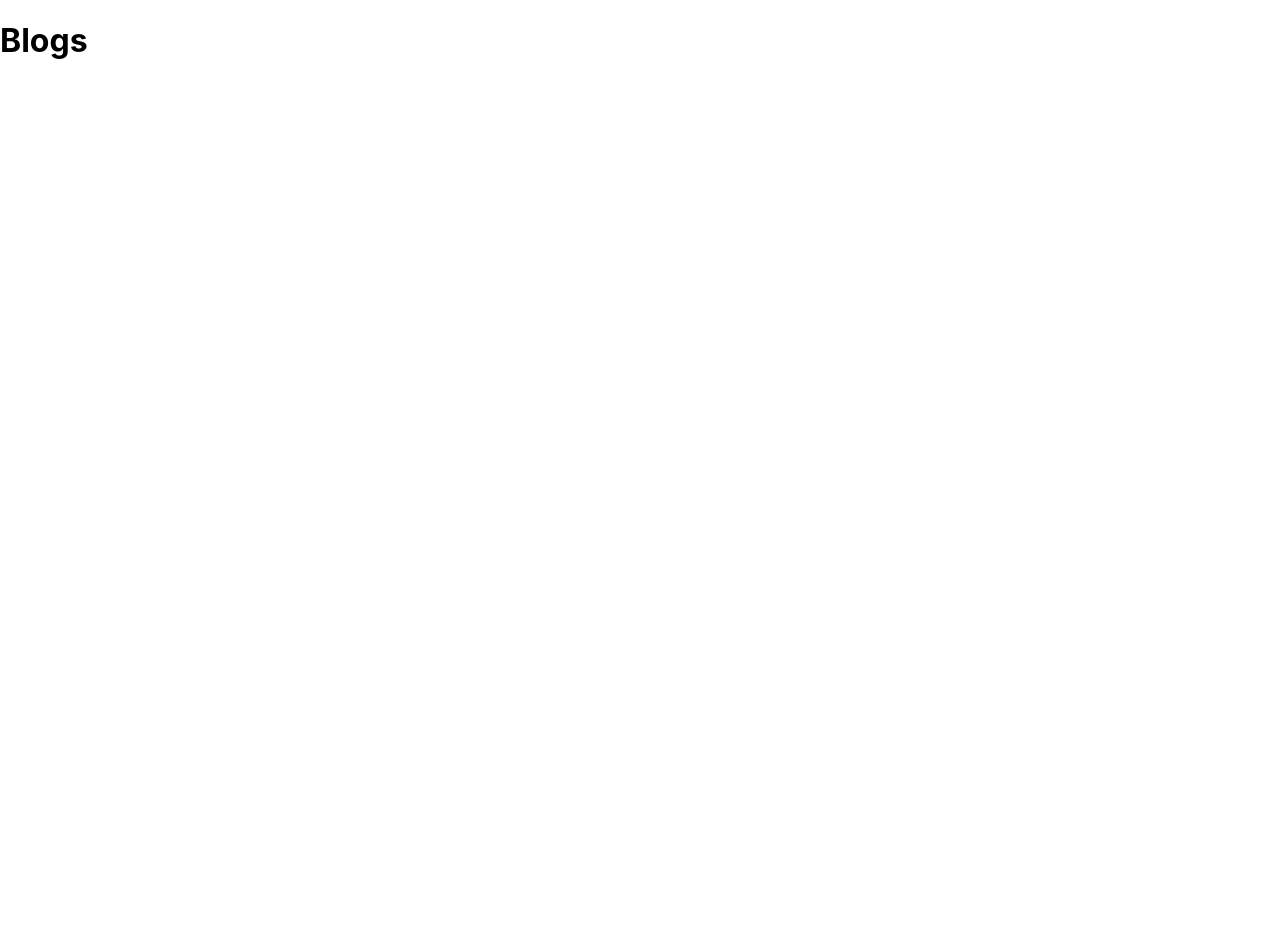
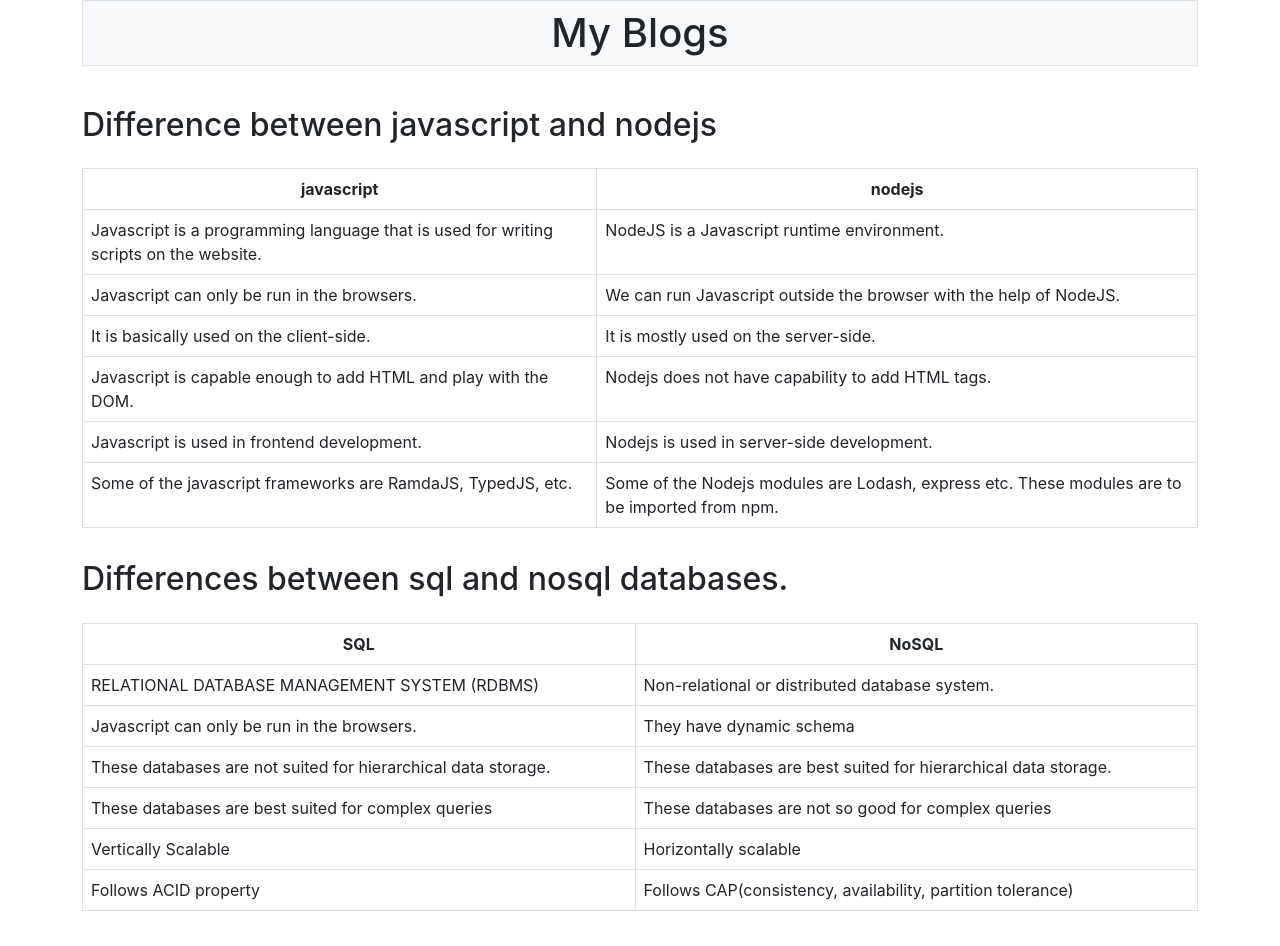
Before and after one commit to Jahid-Hasan-Jony/Ware-House-client, a React (Create React App) app: page /blogs in a window 1280 px wide. Shown: the top 946 px of the page. Before the commit the page ends 800 px from the top, so only its background shows below. Built offline with nearby package versions, Linux system fonts and the light colour scheme.

Commit message:
Adding not found page and react-router-dom

```diff
--- a/package.json
+++ b/package.json
@@ -8,6 +8,8 @@
     "@testing-library/user-event": "^13.5.0",
     "react": "^18.1.0",
     "react-dom": "^18.1.0",
+    "react-router": "^6.3.0",
+    "react-router-dom": "^6.3.0",
     "react-scripts": "5.0.1",
     "web-vitals": "^2.1.4"
   },
--- a/public/index.html
+++ b/public/index.html
@@ -1,20 +1,21 @@
 <!DOCTYPE html>
 <html lang="en">
+
 <head>
   <meta charset="utf-8" />
   <link rel="icon" href="%PUBLIC_URL%/favicon.ico" />
   <meta name="viewport" content="width=device-width, initial-scale=1" />
   <meta name="theme-color" content="#000000" />
-    <meta
-      name="description"
-      content="Web site created using create-react-app"
-    />
+  <meta name="description" content="Web site created using create-react-app" />
   <link rel="apple-touch-icon" href="%PUBLIC_URL%/logo192.png" />
   <!--
       manifest.json provides metadata used when your web app is installed on a
       user's mobile device or desktop. See https://developers.google.com/web/fundamentals/web-app-manifest/
     -->
   <link rel="manifest" href="%PUBLIC_URL%/manifest.json" />
+
+  <!-- bootstrap cdn -->
+  <link href="https://cdn.jsdelivr.net/npm/bootstrap@5.0.2/dist/css/bootstrap.min.css" rel="stylesheet">
   <!--
       Notice the use of %PUBLIC_URL% in the tags above.
       It will be replaced with the URL of the `public` folder during the build.
@@ -26,6 +27,7 @@
     -->
   <title>React App</title>
 </head>
+
 <body>
   <noscript>You need to enable JavaScript to run this app.</noscript>
   <div id="root"></div>
@@ -39,5 +41,15 @@
       To begin the development, run `npm start` or `yarn start`.
       To create a production bundle, use `npm run build` or `yarn build`.
     -->
+
+  <!-- Option 1: Bootstrap Bundle with Popper -->
+  <script src="https://cdn.jsdelivr.net/npm/bootstrap@5.0.2/dist/js/bootstrap.bundle.min.js"></script>
+
+  <!-- Option 2: Separate Popper and Bootstrap JS -->
+  <!--
+    <script src="https://cdn.jsdelivr.net/npm/@popperjs/core@2.9.2/dist/umd/popper.min.js" integrity="sha384-IQsoLXl5PILFhosVNubq5LC7Qb9DXgDA9i+tQ8Zj3iwWAwPtgFTxbJ8NT4GN1R8p" crossorigin="anonymous"></script>
+    <script src="https://cdn.jsdelivr.net/npm/bootstrap@5.0.2/dist/js/bootstrap.min.js" integrity="sha384-cVKIPhGWiC2Al4u+LWgxfKTRIcfu0JTxR+EQDz/bgldoEyl4H0zUF0QKbrJ0EcQF" crossorigin="anonymous"></script>
+    -->
 </body>
+
 </html>
--- /dev/null
+++ b/src/App.css
@@ -0,0 +1,3 @@
+a {
+    text-decoration: none;
+}
--- a/src/App.js
+++ b/src/App.js
@@ -1,9 +1,15 @@
+import { Route, Routes } from 'react-router-dom';
+import './App.css'
 import Blogs from "./Component/Blogs/Blogs";
+import PageNotFound from "./Component/PageNotFound/PageNotFound";
 
 function App() {
   return (
     <div className="App">
-      <Blogs />
+      <Routes>
+        <Route path='/blogs' element={<Blogs />} />
+        <Route path='*' element={<PageNotFound />} />
+      </Routes>
     </div>
   );
 }
--- a/src/Component/Blogs/Blogs.js
+++ b/src/Component/Blogs/Blogs.js
@@ -2,8 +2,150 @@ import React from 'react';
 
 const Blogs = () => {
     return (
-        <div>
-            <h1>Blogs</h1>
+        <div className='container'>
+            <h1 className='text-center py-2 mb-4 bg-light border'>My Blogs</h1>
+            {/* First question */}
+            <h2 className='py-3'>Difference between javascript and nodejs</h2>
+            <table className="table table-bordered">
+                <thead>
+                    <tr className='text-center'>
+                        <th>
+                            javascript
+                        </th>
+                        <th>
+                            nodejs
+                        </th>
+                    </tr>
+                </thead>
+                <tbody>
+                    <tr>
+                        <td>
+                            Javascript is a programming language that is used for writing scripts on the website.
+                        </td>
+                        <td>
+                            NodeJS is a Javascript runtime environment.
+                        </td>
+                    </tr>
+                    <tr>
+                        <td>
+                            Javascript can only be run in the browsers.
+                        </td>
+                        <td>
+                            We can run Javascript outside the browser with the help of NodeJS.
+                        </td>
+                    </tr>
+                    <tr>
+                        <td>
+                            It is basically used on the client-side.
+                        </td>
+                        <td>
+                            It is mostly used on the server-side.
+                        </td>
+                    </tr>
+                    <tr>
+                        <td>
+                            Javascript is capable enough to add HTML and play with the DOM.
+                        </td>
+                        <td>
+                            Nodejs does not have capability to add HTML tags.
+                        </td>
+                    </tr>
+                    <tr>
+                        <td>
+                            Javascript is used in frontend development.
+                        </td>
+                        <td>
+                            Nodejs is used in server-side development.
+                        </td>
+                    </tr>
+                    <tr>
+                        <td>
+                            Some of the javascript frameworks are RamdaJS, TypedJS, etc.
+                        </td>
+                        <td>
+                            Some of the Nodejs modules are Lodash, express etc. These modules are to be imported from npm.
+                        </td>
+                    </tr>
+                </tbody>
+            </table>
+
+            {/* Second question */}
+            <h2 className='py-3'>Differences between sql and nosql databases.</h2>
+            <table className="table table-bordered">
+                <thead>
+                    <tr className='text-center'>
+                        <th>
+                            SQL
+                        </th>
+                        <th>
+                            NoSQL
+                        </th>
+                    </tr>
+                </thead>
+                <tbody>
+                    <tr>
+                        <td>
+                            RELATIONAL DATABASE MANAGEMENT SYSTEM (RDBMS)
+                        </td>
+                        <td>
+                            Non-relational or distributed database system.
+                        </td>
+                    </tr>
+                    <tr>
+                        <td>
+                            Javascript can only be run in the browsers.
+                        </td>
+                        <td>
+                            They have dynamic schema
+                        </td>
+                    </tr>
+                    <tr>
+                        <td>
+                            These databases are not suited for hierarchical data storage.
+                        </td>
+                        <td>
+                            These databases are best suited for hierarchical data storage.
+                        </td>
+                    </tr>
+                    <tr>
+                        <td>
+                            These databases are best suited for complex queries
+                        </td>
+                        <td>
+                            These databases are not so good for complex queries
+                        </td>
+                    </tr>
+                    <tr>
+                        <td>
+                            Vertically Scalable
+                        </td>
+                        <td>
+                            Horizontally scalable
+                        </td>
+                    </tr>
+                    <tr>
+                        <td>
+                            Follows ACID property
+                        </td>
+                        <td>
+                            Follows CAP(consistency, availability, partition tolerance)
+                        </td>
+                    </tr>
+                </tbody>
+            </table>
+
+            {/* Second question */}
+            <h2 className='py-3'>What is the purpose of jwt and how does it work</h2>
+            <div className='border p-3'>
+                <h6>JSON Web Token is a standard used to create access tokens for an application.</h6>
+                <p>
+                    <strong>It works this way:</strong> the server generates a token that certifies the user identity, and sends it to the client.
+
+                    The client will send the token back to the server for every subsequent request, so the server knows the request comes from a particular identity.
+
+                    This architecture proves to be very effective in modern Web Apps, where after the user is authenticated we perform API requests either to a REST or a GraphQL API.
+                </p>
+            </div>
         </div>
     );
 };
--- /dev/null
+++ b/src/Component/PageNotFound/PageNotFound.css
@@ -0,0 +1,37 @@
+.page_404 {
+    padding: 40px 0;
+    background: #fff;
+    height: 100vh;
+}
+
+.page_404 img {
+    width: 100%;
+}
+
+.four_zero_four_bg {
+
+    background-image: url(https://cdn.dribbble.com/users/285475/screenshots/2083086/dribbble_1.gif);
+    height: 400px;
+    background-position: center;
+}
+
+
+.four_zero_four_bg h1 {
+    font-size: 80px;
+}
+
+.four_zero_four_bg h3 {
+    font-size: 80px;
+}
+
+.link_404 {
+    color: #fff !important;
+    padding: 10px 20px;
+    background: #39ac31;
+    margin: 20px 0;
+    display: inline-block;
+}
+
+.contant_box_404 {
+    margin-top: -50px;
+}
--- /dev/null
+++ b/src/Component/PageNotFound/PageNotFound.js
@@ -0,0 +1,34 @@
+import React from 'react';
+import './PageNotFound.css';
+
+const PageNotFound = () => {
+    return (
+        <section className="page_404 d-flex align-items-center justify-content-center">
+            <div className="container">
+                <div className="row">
+                    <div className="col-sm-12 ">
+                        <div className="col-sm-10 col-sm-offset-1  text-center">
+                            <div className="four_zero_four_bg">
+                                <h1 className="text-center ">404</h1>
+
+
+                            </div>
+
+                            <div className="contant_box_404">
+                                <h3 className="h2">
+                                    Look like you're lost
+                                </h3>
+
+                                <p>the page you are looking for not avaible!</p>
+
+                                <a href="" className="link_404">Go to Home</a>
+                            </div>
+                        </div>
+                    </div>
+                </div>
+            </div>
+        </section>
+    );
+};
+
+export default PageNotFound;
--- a/src/index.js
+++ b/src/index.js
@@ -3,12 +3,15 @@ import ReactDOM from 'react-dom/client';
 import './index.css';
 import App from './App';
 import reportWebVitals from './reportWebVitals';
+import { BrowserRouter } from 'react-router-dom';
 
 const root = ReactDOM.createRoot(document.getElementById('root'));
 root.render(
-  <React.StrictMode>
-    <App />
-  </React.StrictMode>
+  <BrowserRouter>
+    <React.StrictMode>
+      <App />
+    </React.StrictMode>
+  </BrowserRouter>
 );
 
 // If you want to start measuring performance in your app, pass a function
```
Also changed, not shown: 1 other file (tests, documents, lock files or other folders). Lines whose indentation alone changed are shown as unchanged.
